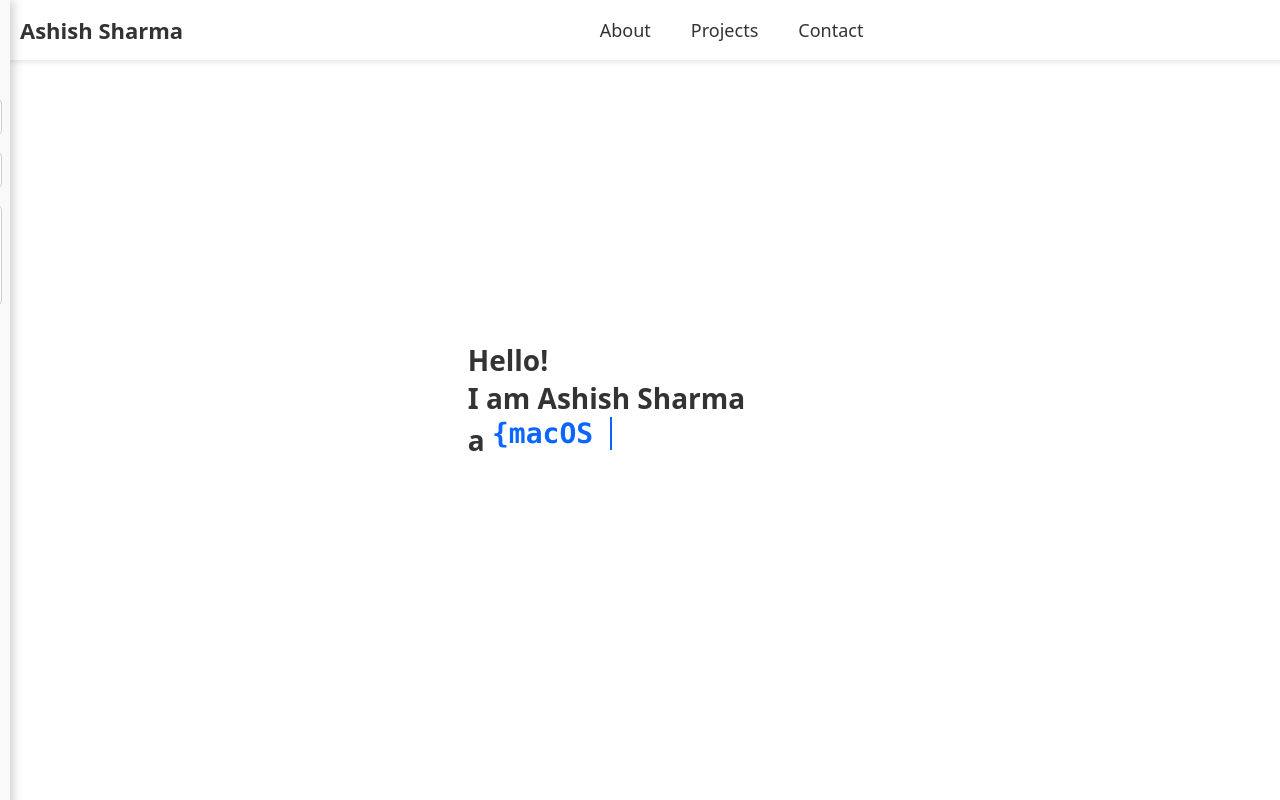
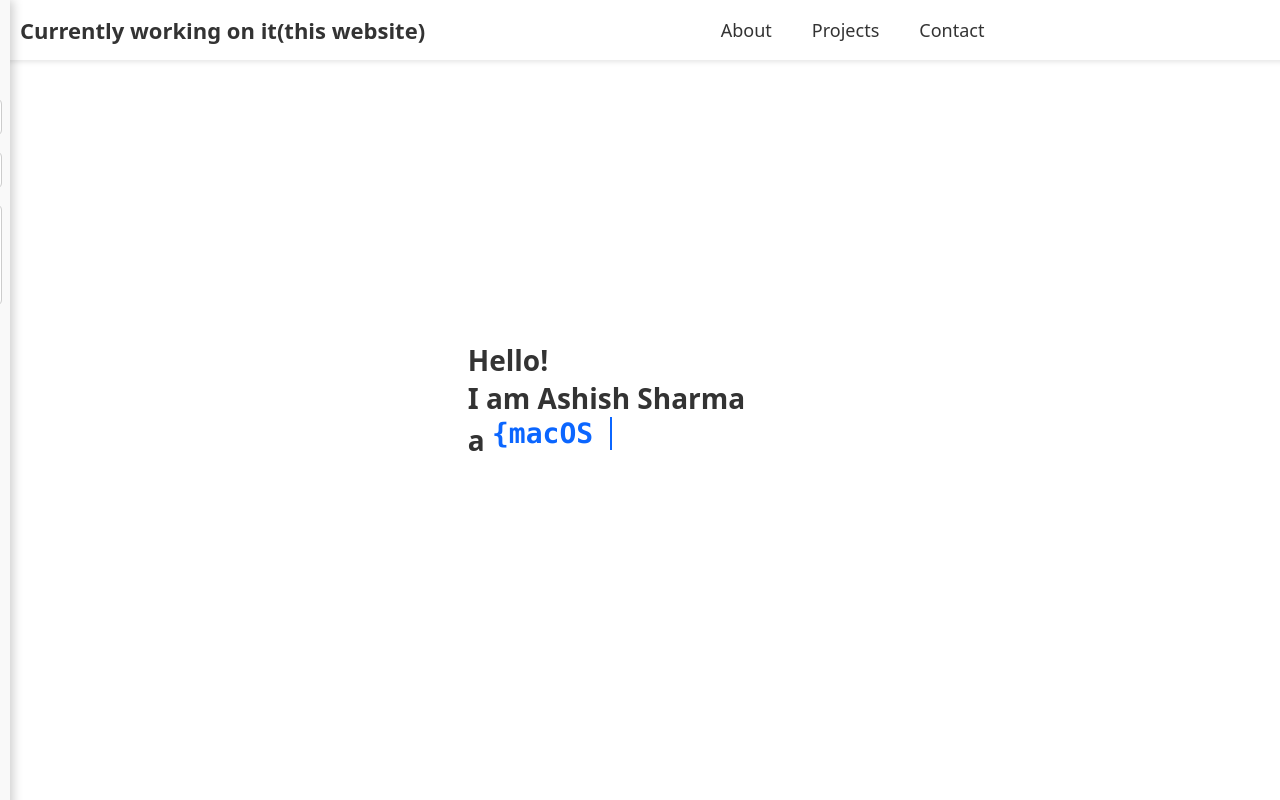
Before and after one commit to ashishhhhhh/ashishhhhhh.github.io, a plain HTML site: page index.html in a window 1280 px wide. Drawn offline with Linux system fonts and the light colour scheme; animation ran at ten frames a second.

Commit message:
Hosting it

```diff
--- a/index.html
+++ b/index.html
@@ -15,7 +15,7 @@
 
   <nav>
     <!-- Left Corner - Name -->
-    <div class="logo">Ashish Sharma</div>
+    <div class="logo">Currently working on it(this website)</div>
 
     <!-- Center - Navigation -->
     <div class="nav-links">
```
